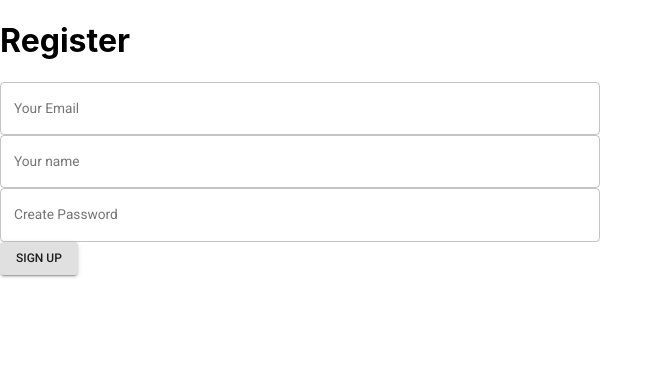
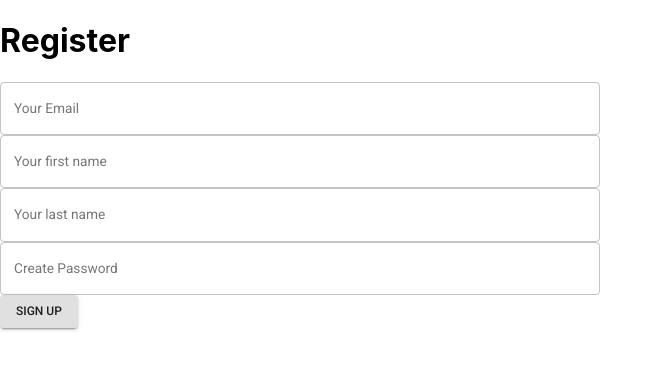
Before and after one commit to hatchways/team-lasagna, a React (Create React App) app in the folder client/: page /signup in a window 1280 px wide. Shown: the top 370 px of the page, without its empty margins (0-663 px from the left). Built offline with nearby package versions, Linux system fonts and the light colour scheme.

Commit message:
Update RegisterForm.js

```diff
--- a/client/src/Components/Register/RegisterForm/RegisterForm.js
+++ b/client/src/Components/Register/RegisterForm/RegisterForm.js
@@ -15,8 +15,14 @@ class RegisterForm extends React.Component {
             variant="outlined"
           ></TextField>
           <TextField
-            id="name"
-            label="Your name"
+            id="firstName"
+            label="Your first name"
+            type="string"
+            variant="outlined"
+          ></TextField>
+          <TextField
+            id="lastName"
+            label="Your last name"
             type="string"
             variant="outlined"
           ></TextField>
```
